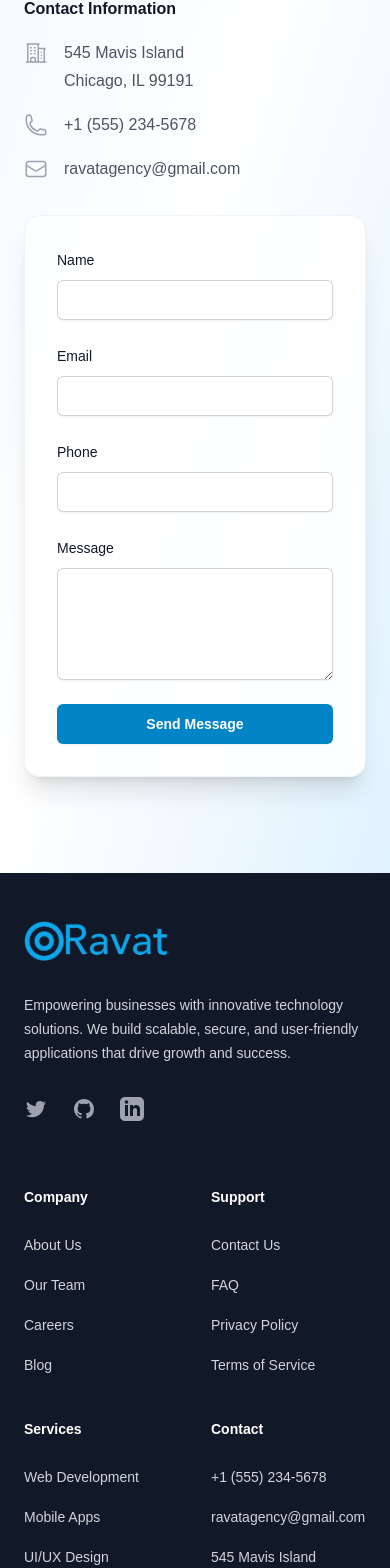
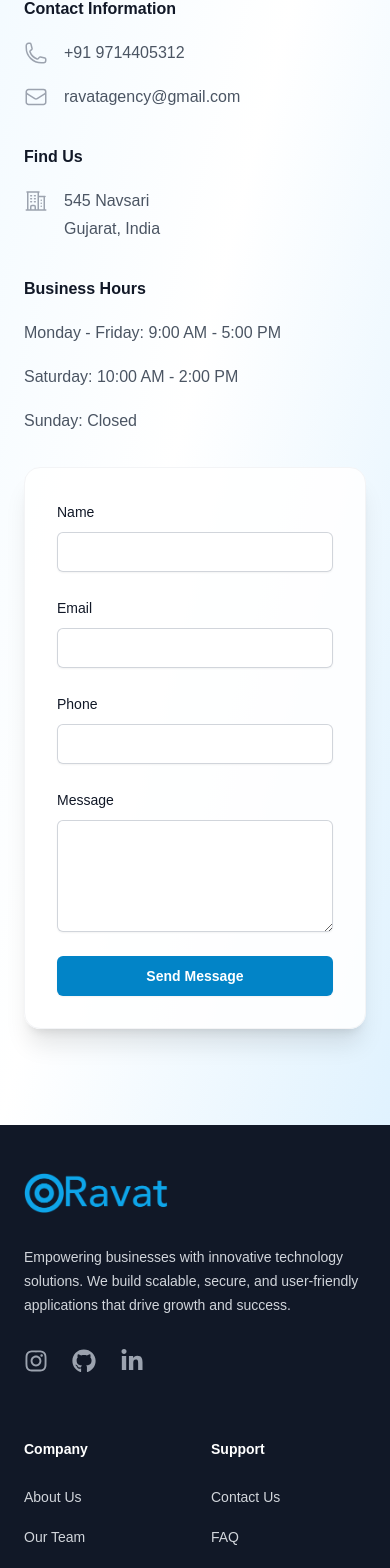
Before and after one commit to yusuf-ravat/ravat-agency, a React (Vite) app: page /contact in a window 390 px wide. Shown: the part 373-1941 px from the top of the page. Built offline with nearby package versions, Linux system fonts and the light colour scheme.

Commit message:
Solve scroll issue, update footer,add home motion,update contact page

```diff
--- a/src/App.tsx
+++ b/src/App.tsx
@@ -8,11 +8,13 @@ import About from './pages/About'
 import Blog from './pages/Blog'
 import BlogPost from './pages/BlogPost'
 import Contact from './pages/Contact'
+import ScrollToTop from './components/ScrollToTop'
 
 export default function App() {
   return (
     <div className="min-h-screen flex flex-col">
       <Header />
+      <ScrollToTop />
       <main className="flex-grow">
         <Routes>
           <Route path="/" element={<Home />} />
--- a/src/components/Footer.tsx
+++ b/src/components/Footer.tsx
@@ -1,5 +1,5 @@
 import { Link } from 'react-router-dom'
-
+import { FaInstagram, FaGithub, FaLinkedinIn } from 'react-icons/fa';
 const navigation = {
   company: [
     { name: 'About Us', href: '/about' },
@@ -21,39 +21,21 @@ const navigation = {
   ],
   social: [
     {
-      name: 'Twitter',
-      href: '#',
-      icon: (props: React.SVGProps<SVGSVGElement>) => (
-        <svg fill="currentColor" viewBox="0 0 24 24" {...props}>
-          <path d="M8.29 20.251c7.547 0 11.675-6.253 11.675-11.675 0-.178 0-.355-.012-.53A8.348 8.348 0 0022 5.92a8.19 8.19 0 01-2.357.646 4.118 4.118 0 001.804-2.27 8.224 8.224 0 01-2.605.996 4.107 4.107 0 00-6.993 3.743 11.65 11.65 0 01-8.457-4.287 4.106 4.106 0 001.27 5.477A4.072 4.072 0 012.8 9.713v.052a4.105 4.105 0 003.292 4.022 4.095 4.095 0 01-1.853.07 4.108 4.108 0 003.834 2.85A8.233 8.233 0 012 18.407a11.616 11.616 0 006.29 1.84" />
-        </svg>
-      ),
+      name: 'Instagram',
+      href: 'https://www.instagram.com/ravatagency/', // Make sure this is your actual Instagram URL!
+      icon: (props: React.SVGProps<SVGSVGElement>) => <FaInstagram {...props} />
     },
     {
       name: 'GitHub',
-      href: '#',
-      icon: (props: React.SVGProps<SVGSVGElement>) => (
-        <svg fill="currentColor" viewBox="0 0 24 24" {...props}>
-          <path
-            fillRule="evenodd"
-            d="M12 2C6.477 2 2 6.484 2 12.017c0 4.425 2.865 8.18 6.839 9.504.5.092.682-.217.682-.483 0-.237-.008-.868-.013-1.703-2.782.605-3.369-1.343-3.369-1.343-.454-1.158-1.11-1.466-1.11-1.466-.908-.62.069-.608.069-.608 1.003.07 1.531 1.032 1.531 1.032.892 1.53 2.341 1.088 2.91.832.092-.647.35-1.088.636-1.338-2.22-.253-4.555-1.113-4.555-4.951 0-1.093.39-1.988 1.029-2.688-.103-.253-.446-1.272.098-2.65 0 0 .84-.27 2.75 1.026A9.564 9.564 0 0112 6.844c.85.004 1.705.115 2.504.337 1.909-1.296 2.747-1.027 2.747-1.027.546 1.379.202 2.398.1 2.651.64.7 1.028 1.595 1.028 2.688 0 3.848-2.339 4.695-4.566 4.943.359.309.678.92.678 1.855 0 1.338-.012 2.419-.012 2.747 0 .268.18.58.688.482A10.019 10.019 0 0022 12.017C22 6.484 17.522 2 12 2z"
-            clipRule="evenodd"
-          />
-        </svg>
-      ),
+      href: 'https://github.com/yusuf-ravat',
+      icon: (props: React.SVGProps<SVGSVGElement>) => <FaGithub {...props} />
+
     },
     {
       name: 'LinkedIn',
-      href: '#',
-      icon: (props: React.SVGProps<SVGSVGElement>) => (
-        <svg fill="currentColor" viewBox="0 0 24 24" {...props}>
-          <path
-            fillRule="evenodd"
-            d="M19 0h-14c-2.761 0-5 2.239-5 5v14c0 2.761 2.239 5 5 5h14c2.762 0 5-2.239 5-5v-14c0-2.761-2.238-5-5-5zm-11 19h-3v-11h3v11zm-1.5-12.268c-.966 0-1.75-.79-1.75-1.764s.784-1.764 1.75-1.764 1.75.79 1.75 1.764-.783 1.764-1.75 1.764zm13.5 12.268h-3v-5.604c0-3.368-4-3.113-4 0v5.604h-3v-11h3v1.765c1.396-2.586 7-2.777 7 2.476v6.759z"
-            clipRule="evenodd"
-          />
-        </svg>
-      ),
+      href: 'https://www.linkedin.com/in/yusuf-ravat/',
+      icon: (props: React.SVGProps<SVGSVGElement>) => <FaLinkedinIn {...props} />
+
     },
   ],
 }
@@ -126,8 +108,8 @@ export default function Footer() {
                 <h3 className="text-sm font-semibold leading-6 text-white">Contact</h3>
                 <ul role="list" className="mt-6 space-y-4">
                   <li>
-                    <a href="tel:+1 (555) 234-5678" className="text-sm leading-6 text-gray-300 hover:text-primary-400">
-                      +1 (555) 234-5678
+                    <a href="tel:+91 9714405312" className="text-sm leading-6 text-gray-300 hover:text-primary-400">
+                      +91 9714405312
                     </a>
                   </li>
                   <li>
@@ -135,11 +117,11 @@ export default function Footer() {
                       ravatagency@gmail.com
                     </a>
                   </li>
-                  <li className="text-sm leading-6 text-gray-300">
+                  {/* <li className="text-sm leading-6 text-gray-300">
                     545 Mavis Island
                     <br />
                     Chicago, IL 99191
-                  </li>
+                  </li> */}
                 </ul>
               </div>
             </div>
--- /dev/null
+++ b/src/components/ScrollToTop.tsx
@@ -0,0 +1,17 @@
+import { useEffect } from 'react';
+import { useLocation } from 'react-router-dom';
+
+export default function ScrollToTop() {
+  const { pathname } = useLocation();
+
+  useEffect(() => {
+    // "document.documentElement.scrollTo" is the modern cross-browser alternative to "window.scrollTo".
+    document.documentElement.scrollTo({
+      top: 0,
+      left: 0,
+      behavior: 'smooth', // Optional: adds a smooth scrolling effect
+    });
+  }, [pathname]); // Scroll to top whenever the pathname changes
+
+  return null; // This component doesn't render anything
+}
--- a/src/pages/Contact.tsx
+++ b/src/pages/Contact.tsx
@@ -108,27 +108,14 @@ export default function Contact() {
                 <dl className="mt-4 space-y-4 text-base leading-7 text-gray-600">
                   <div className="flex gap-x-4">
                     <dt className="flex-none">
-                      <span className="sr-only">Address</span>
-                      <svg className="h-7 w-6 text-gray-400" fill="none" viewBox="0 0 24 24" strokeWidth="1.5" stroke="currentColor" aria-hidden="true">
-                        <path strokeLinecap="round" strokeLinejoin="round" d="M2.25 21h19.5m-18-18v18m10.5-18v18m6-13.5V21M6.75 6.75h.75m-.75 3h.75m-.75 3h.75m3-6h.75m-.75 3h.75m-.75 3h.75M6.75 21v-3.375c0-.621.504-1.125 1.125-1.125h2.25c.621 0 1.125.504 1.125 1.125V21M3 3h12m-.75 4.5H21m-3.75 3.75h.008v.008h-.008v-.008zm0 3h.008v.008h-.008v-.008zm0 3h.008v.008h-.008v-.008z" />
-                      </svg>
-                    </dt>
-                    <dd>
-                      545 Mavis Island
-                      <br />
-                      Chicago, IL 99191
-                    </dd>
-                  </div>
-                  <div className="flex gap-x-4">
-                    <dt className="flex-none">
                       <span className="sr-only">Telephone</span>
                       <svg className="h-7 w-6 text-gray-400" fill="none" viewBox="0 0 24 24" strokeWidth="1.5" stroke="currentColor" aria-hidden="true">
                         <path strokeLinecap="round" strokeLinejoin="round" d="M2.25 6.75c0 8.284 6.716 15 15 15h2.25a2.25 2.25 0 002.25-2.25v-1.372c0-.516-.351-.966-.852-1.091l-4.423-1.106c-.44-.11-.902.055-1.173.417l-.97 1.293c-.282.376-.769.542-1.21.38a12.035 12.035 0 01-7.143-7.143c-.162-.441.004-.928.38-1.21l1.293-.97c.363-.271.527-.734.417-1.173L6.963 3.102a1.125 1.125 0 00-1.091-.852H4.5A2.25 2.25 0 002.25 4.5v2.25z" />
                       </svg>
                     </dt>
                     <dd>
-                      <a className="hover:text-gray-900" href="tel:+1 (555) 234-5678">
-                        +1 (555) 234-5678
+                      <a className="hover:text-gray-900" href="tel:+91 9714405312">
+                      +91 9714405312
                       </a>
                     </dd>
                   </div>
@@ -141,9 +128,40 @@ export default function Contact() {
                     </dt>
                     <dd>
                         <a className="hover:text-gray-900" href="mailto:ravatagency@gmail.com">
-    ravatagency@gmail.com
-  </a>
+                        ravatagency@gmail.com</a>
                     </dd>
+                  </div>
+                </dl>
+              </div>
+              <div className="mt-8">
+                <h3 className="text-base font-semibold leading-7 text-gray-900">Find Us</h3>
+                <dl className="mt-4 space-y-4 text-base leading-7 text-gray-600">
+                  <div className="flex gap-x-4">
+                    <dt className="flex-none">
+                      <span className="sr-only">Address</span>
+                      <svg className="h-7 w-6 text-gray-400" fill="none" viewBox="0 0 24 24" strokeWidth="1.5" stroke="currentColor" aria-hidden="true">
+                        <path strokeLinecap="round" strokeLinejoin="round" d="M2.25 21h19.5m-18-18v18m10.5-18v18m6-13.5V21M6.75 6.75h.75m-.75 3h.75m-.75 3h.75m3-6h.75m-.75 3h.75m-.75 3h.75M6.75 21v-3.375c0-.621.504-1.125 1.125-1.125h2.25c.621 0 1.125.504 1.125 1.125V21M3 3h12m-.75 4.5H21m-3.75 3.75h.008v.008h-.008v-.008zm0 3h.008v.008h-.008v-.008zm0 3h.008v.008h-.008v-.008z" />
+                      </svg>
+                    </dt>
+                    <dd>
+                      545 Navsari
+                      <br />
+                      Gujarat, India
+                    </dd>
+                  </div>
+                </dl>
+              </div>
+              <div className="mt-8">
+                <h3 className="text-base font-semibold leading-7 text-gray-900">Business Hours</h3>
+                <dl className="mt-4 space-y-4 text-base leading-7 text-gray-600">
+                  <div>
+                    <dd>Monday - Friday: 9:00 AM - 5:00 PM</dd>
+                  </div>
+                  <div>
+                    <dd>Saturday: 10:00 AM - 2:00 PM</dd>
+                  </div>
+                  <div>
+                    <dd>Sunday: Closed</dd>
                   </div>
                 </dl>
               </div>
--- a/src/pages/Home.tsx
+++ b/src/pages/Home.tsx
@@ -73,7 +73,12 @@
 				<section className="relative overflow-hidden bg-gradient-to-br from-primary-50 via-white to-white">
 					<div className="mx-auto max-w-7xl px-4 py-20 sm:px-6 lg:px-8 flex flex-col-reverse lg:flex-row items-center gap-12">
 						{/* Left */}
-						<div className="flex-1 text-center lg:text-left">
+						<motion.div
+							initial={{ opacity: 0, y: 50 }}
+							animate={{ opacity: 1, y: 0 }}
+							transition={{ duration: 0.8 }}
+							className="flex-1 text-center lg:text-left"
+						>
 							<h1 className="text-4xl sm:text-5xl lg:text-6xl font-extrabold text-gray-900 leading-tight">
 								Build. Launch. <span className="text-primary-600">Grow.</span>
 							</h1>
@@ -95,15 +100,20 @@
 									View Portfolio
 								</Link>
 							</div>
-						</div>
+						</motion.div>
 						{/* Right */}
-						<div className="flex-1 flex justify-center">
+						<motion.div
+							initial={{ opacity: 0, x: 50 }}
+							animate={{ opacity: 1, x: 0 }}
+							transition={{ duration: 0.8, delay: 0.2 }}
+							className="flex-1 flex justify-center"
+						>
 							<img
 								src="/hero-image.svg"
 								alt="Digital Innovation"
 								className="w-full max-w-md rounded-2xl shadow-xl"
 							/>
-						</div>
+						</motion.div>
 					</div>
 				</section>
 
```
